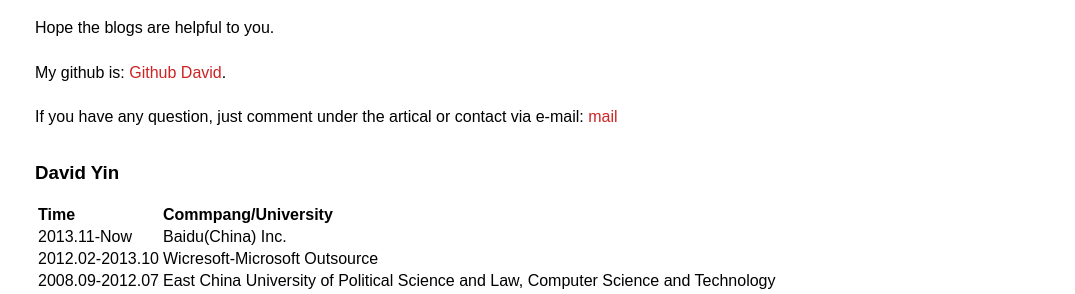
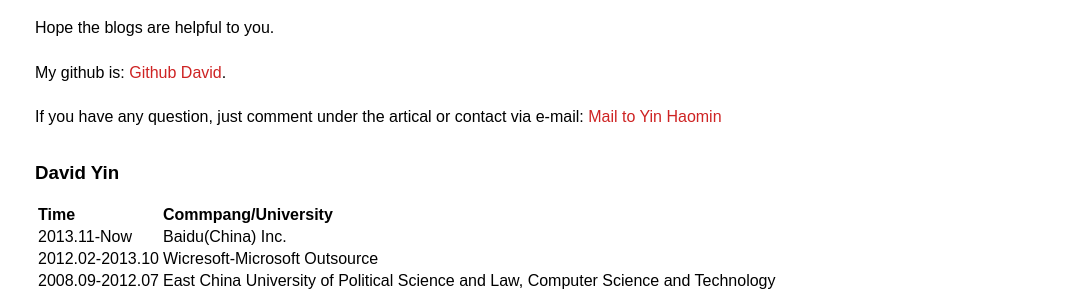
Before and after one commit to yinhaomin/yinhaomin.github.io, a Jekyll site: the page built from _posts/2009-01-01-About me.md, in a window 1280 px wide. Shown: the part 431-725 px from the top of the page, without its empty margins (205-1280 px from the left). Built offline with Jekyll 4.4.1, drawn with Linux system fonts in a browser that asks for light colours; comment, search, counter and statistics services are not loaded.

Commit message:
Update 2009-01-01-About me.md

```diff
--- a/_posts/2009-01-01-About me.md
+++ b/_posts/2009-01-01-About me.md
@@ -12,7 +12,7 @@
 
 My github is: [Github David](https://github.com/yinhaomin).
 
-If you have any question, just comment under the artical or contact via e-mail: [mail](bigyhm@gmail.com)
+If you have any question, just comment under the artical or contact via e-mail: [Mail to Yin Haomin](mailto:bigyhm@gmail.com)
 
 ### David Yin
 
```
